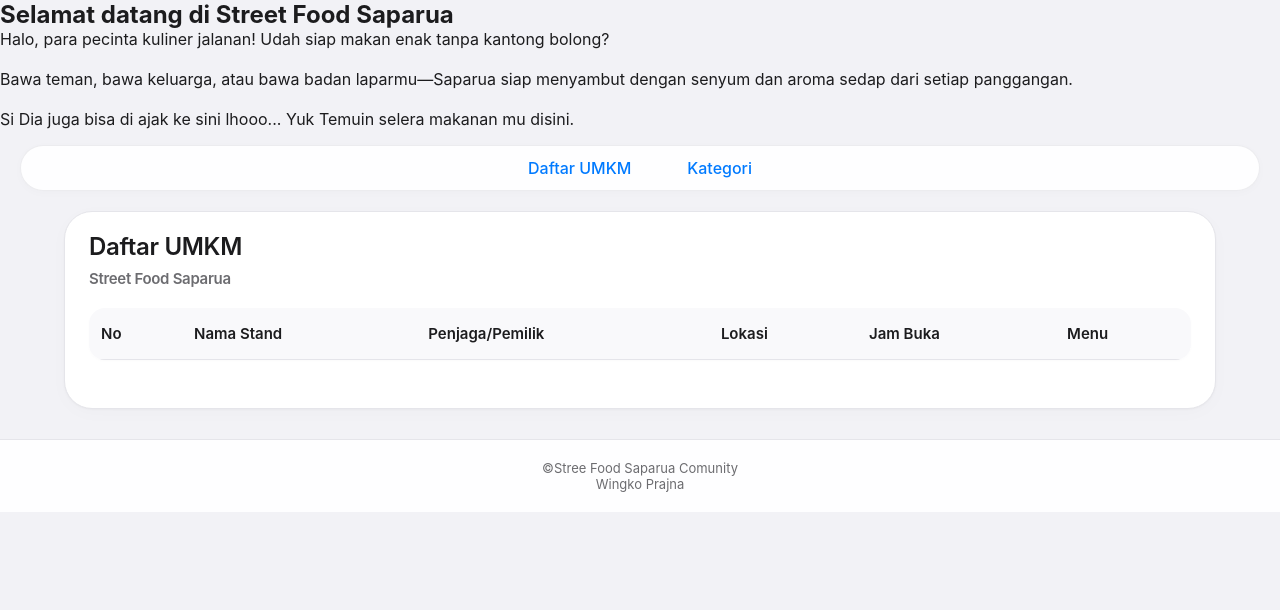
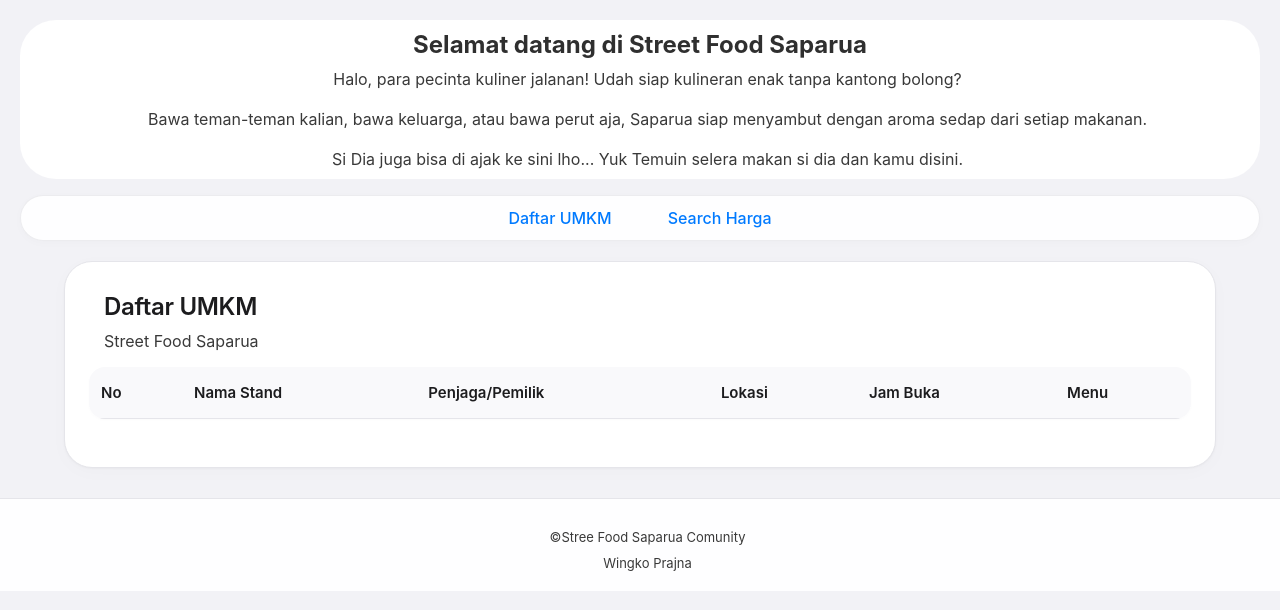
Before and after one commit to Yueeox/tubes_saparua, a PHP site: page / in a window 1280 px wide. Shown: the top 610 px of the page. Run offline with PHP 8.4, Linux system fonts and the light colour scheme; data that the repository does not hold is empty.

Commit message:
Memperbaiki index, menu, search, dan css

```diff
--- a/index.php
+++ b/index.php
@@ -12,31 +12,31 @@
         <h1>Selamat datang di Street Food Saparua</h1>
         <p>
             Halo, para pecinta kuliner jalanan!
-            Udah siap makan enak tanpa kantong bolong?
+            Udah siap kulineran enak tanpa kantong bolong?
             <br>
             <br>
-            Bawa teman, bawa keluarga, atau bawa badan laparmu—Saparua siap menyambut dengan senyum dan aroma sedap dari setiap panggangan.
+            Bawa teman-teman kalian, bawa keluarga, atau bawa perut aja, Saparua siap menyambut dengan aroma sedap dari setiap makanan.
             <br>
             <br>
-            Si Dia juga bisa di ajak ke sini lhooo...
-            Yuk Temuin selera makanan mu disini.
+            Si Dia juga bisa di ajak ke sini lho...
+            Yuk Temuin selera makan si dia dan kamu disini.
         </p>
     </section>
     <nav>
         <ul>
             <li><a href="index.php">Daftar UMKM</a></li>
-            <li><a href="kategori.php">Kategori</a></li>
+            <li><a href="search_harga.php">Search Harga</a></li>
         </ul>
     </nav>
 
 <!-- ini bagian daftar makanan nya-->
-    <section id="daftar_buku">
+    <section id="daftar">
        </head>
        <body>
 
             <div class="container">
-            <h2 class="daftar_buku">Daftar UMKM</h2>
-            <p class="daftar_buku">Street Food Saparua</p>
+            <h2 class="daftar">Daftar UMKM</h2>
+            <p class="daftar">Street Food Saparua</p>
 
         <table class="table">
             <thead>
--- a/style.css
+++ b/style.css
@@ -3,6 +3,17 @@
     margin: 0;
     padding: 0;
     box-sizing: border-box;
+}
+
+#home {
+    background-color: rgb(255, 255, 255);
+    color: rgb(47, 47, 47);
+    margin-top: 20px;
+    margin-right: 20;
+    margin-left: 20;
+    border-radius: 36px;
+    padding:  10px;
+    text-align: center;
 }
 
 html {
@@ -42,6 +53,19 @@ body {
     font-size: 15px;
     color: #6c6c70;
     margin-top: 8px;
+}
+
+h2 {
+    color: rgb(57, 57, 57);
+    margin-top: 10;
+    margin-left: 15;
+    font-weight: 900;
+}
+p {
+    color: rgb(57, 57, 57);
+    margin-top: 10;
+    margin-left: 15;
+
 }
 
 /* Navigasi iOS - tab bar style */
@@ -133,6 +157,7 @@ p.daftar_buku {
 
 /* Tombol gaya iOS */
 .btn {
+    margin-top: 10px;
     display: inline-block;
     padding: 10px 20px;
     background-color: #ffffff;
```
Also changed, not shown: menu.php (+6 -4 lines), search_harga.php (added, +106 -0 lines).
